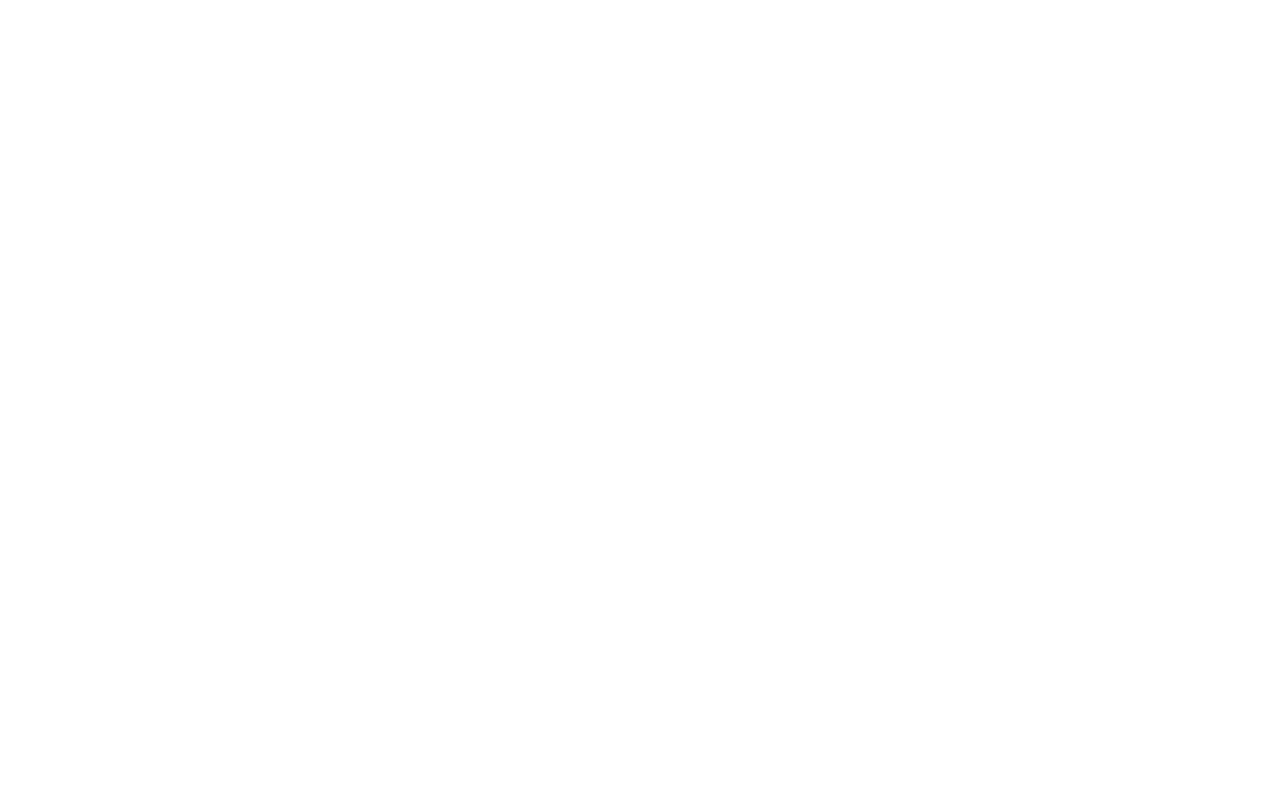
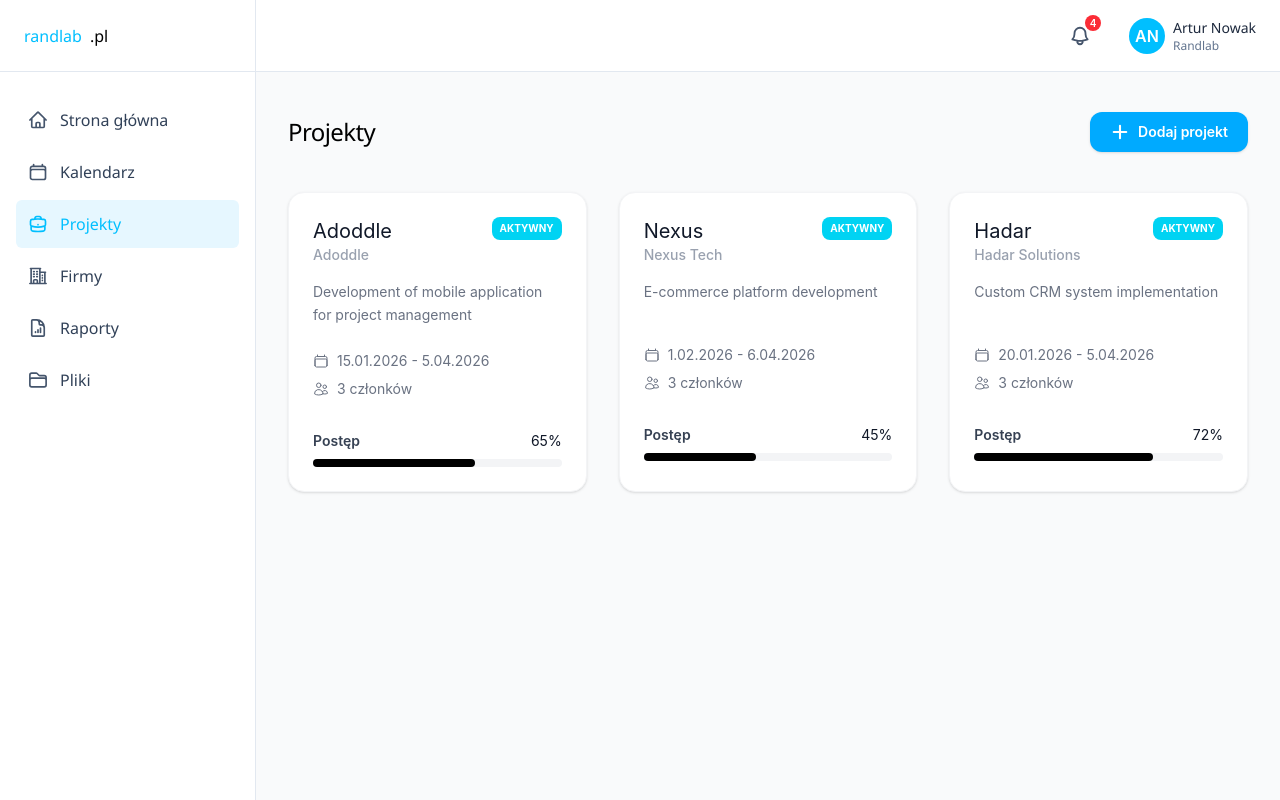
Before and after one commit to ScrumDone/ScrumDone, a React (Vite) app in the folder client/: page /projects in a window 1280 px wide. Before the commit this address had no page. Built offline with nearby package versions, Linux system fonts and the light colour scheme.

Commit message:
Add Projects page layout with ProjectCard component (#12)

```diff
--- a/client/src/App.tsx
+++ b/client/src/App.tsx
@@ -1,11 +1,13 @@
 import React from 'react'
 import { Routes, Route } from 'react-router-dom'
 import Homepage from './pages/Homepage'
+import ProjectsPage from './pages/ProjectsPage'
 
 const App: React.FC = () => {
   return (
     <Routes>
       <Route path="/" element={<Homepage />} />
+      <Route path="/projects" element={<ProjectsPage />} />
     </Routes>
   )
 }
--- /dev/null
+++ b/client/src/components/ProjectCard.tsx
@@ -0,0 +1,66 @@
+import React from 'react';
+import { CalendarIcon, UsersIcon } from '@heroicons/react/24/outline';
+
+interface ProjectCardProps {
+  name: string;
+  clientName: string;
+  description: string;
+  startDate: string;
+  endDate: string;
+  membersCount: number;
+  progress: number;
+  status: string;
+}
+
+const ProjectCard: React.FC<ProjectCardProps> = ({
+  name, clientName, description, startDate, endDate, membersCount, progress, status
+}) => {
+  return (
+    <div className="w-full bg-white p-6 rounded-2xl shadow-sm border border-gray-100 flex flex-col gap-4">
+
+      {/* NAZWA I KLIENCI */}
+      <div className="flex justify-between items-start">
+        <div>
+          <h3 className="text-xl text-gray-900">{name}</h3>
+          <p className="text-sm text-gray-400 font-medium">{clientName}</p>
+        </div>
+        <span className="bg-cyan-400 text-white text-[10px] font-bold px-2 py-1 rounded-lg uppercase">
+          {status}
+        </span>
+      </div>
+
+      {/* OPIS */}
+      <p className="text-sm text-gray-500 leading-relaxed min-h-[40px]">
+        {description}
+      </p>
+
+      {/* SZCZEGÓŁY */}
+      <div className="flex flex-col gap-2 mt-2">
+        <div className="flex items-center gap-2 text-gray-500 text-sm">
+          <CalendarIcon className="w-4 h-4" />
+          <span>{startDate} - {endDate}</span>
+        </div>
+        <div className="flex items-center gap-2 text-gray-500 text-sm">
+          <UsersIcon className="w-4 h-4" />
+          <span>{membersCount} członków</span>
+        </div>
+      </div>
+
+      {/* PROGRESS BAR */}
+      <div className="mt-4">
+        <div className="flex justify-between text-sm mb-2">
+          <span className="font-semibold text-gray-700">Postęp</span>
+          <span className="text-gray-900">{progress}%</span>
+        </div>
+        <div className="w-full bg-gray-100 rounded-full h-2">
+          <div
+            className="bg-black h-2 rounded-full transition-all duration-500"
+            style={{ width: `${progress}%` }}
+          ></div>
+        </div>
+      </div>
+    </div>
+  );
+};
+
+export default ProjectCard;
--- /dev/null
+++ b/client/src/pages/ProjectsPage.tsx
@@ -0,0 +1,50 @@
+import React from 'react';
+import SideBar from '../components/sideBar';
+import TopBar from '../components/topBar';
+import ProjectCard from '../components/ProjectCard';
+import { PlusIcon } from '@heroicons/react/24/outline';
+
+// Dane testowe
+const mockProjects = [
+  { id: 1, name: 'Adoddle', clientName: 'Adoddle', description: 'Development of mobile application for project management', startDate: '15.01.2026', endDate: '5.04.2026', membersCount: 3, progress: 65, status: 'Aktywny' },
+  { id: 2, name: 'Nexus', clientName: 'Nexus Tech', description: 'E-commerce platform development', startDate: '1.02.2026', endDate: '6.04.2026', membersCount: 3, progress: 45, status: 'Aktywny' },
+  { id: 3, name: 'Hadar', clientName: 'Hadar Solutions', description: 'Custom CRM system implementation', startDate: '20.01.2026', endDate: '5.04.2026', membersCount: 3, progress: 72, status: 'Aktywny' },
+];
+
+const ProjectsPage: React.FC = () => {
+    return (
+        /* Główny kontener */
+        <div className="min-h-screen w-full bg-[#F9FAFB]">
+            {/* Side bars */}
+            <SideBar />
+            <TopBar />
+
+            {/* Główny obszar roboczy */}
+            <main className="ml-64 pt-(--app-header-h)">
+                <div className="max-w-7xl mx-auto px-8 py-10">
+
+                    {/* Tytuł i dodawanie projektu */}
+                    <div className="flex items-center justify-between mb-10">
+                        <h1 className="font-segoe-ui text-black text-[1.5rem] font-normal tracking-tight antialiased">
+                            Projekty
+                        </h1>
+
+                        <button className="bg-[#00aaff] hover:bg-[#0099ee] text-white px-5 py-2.5 rounded-xl flex items-center gap-2 text-sm font-semibold shadow-sm transition-all active:scale-95 cursor-pointer">
+                            <PlusIcon className="w-5 h-5 stroke-[2.5]" />
+                            Dodaj projekt
+                        </button>
+                    </div>
+
+                    {/* Siatka projektów */}
+                    <div className="grid grid-cols-1 xl:grid-cols-3 gap-8">
+                        {mockProjects.map((project) => (
+                            <ProjectCard key={project.id} {...project} />
+                        ))}
+                    </div>
+                </div>
+            </main>
+        </div>
+    );
+};
+
+export default ProjectsPage;
```
